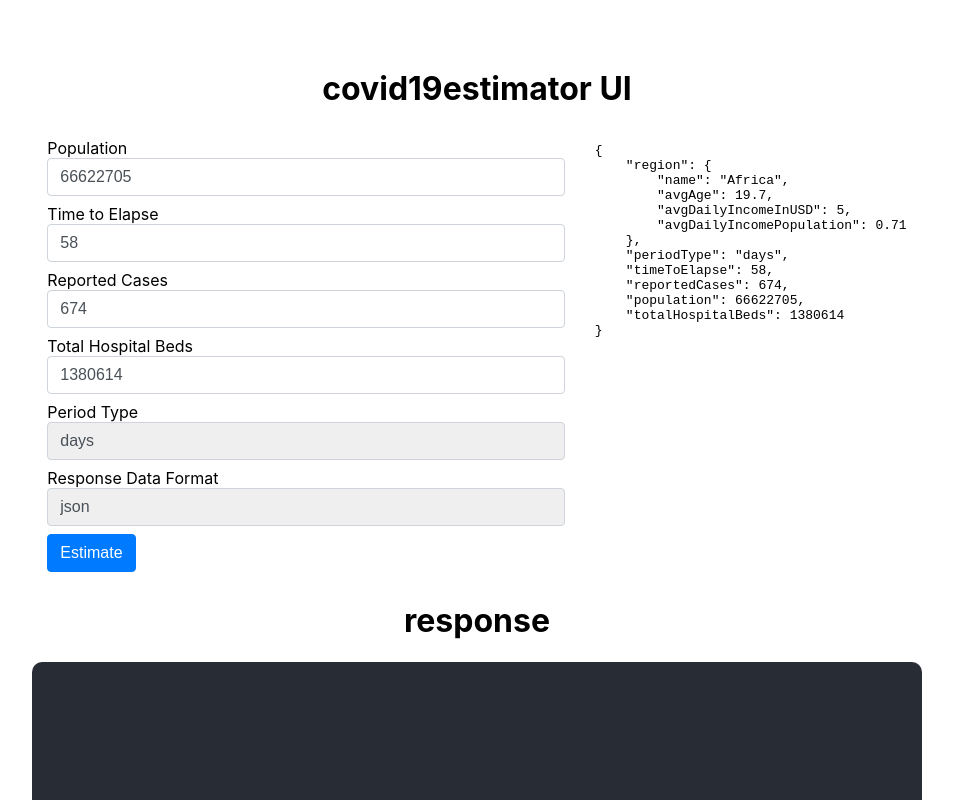
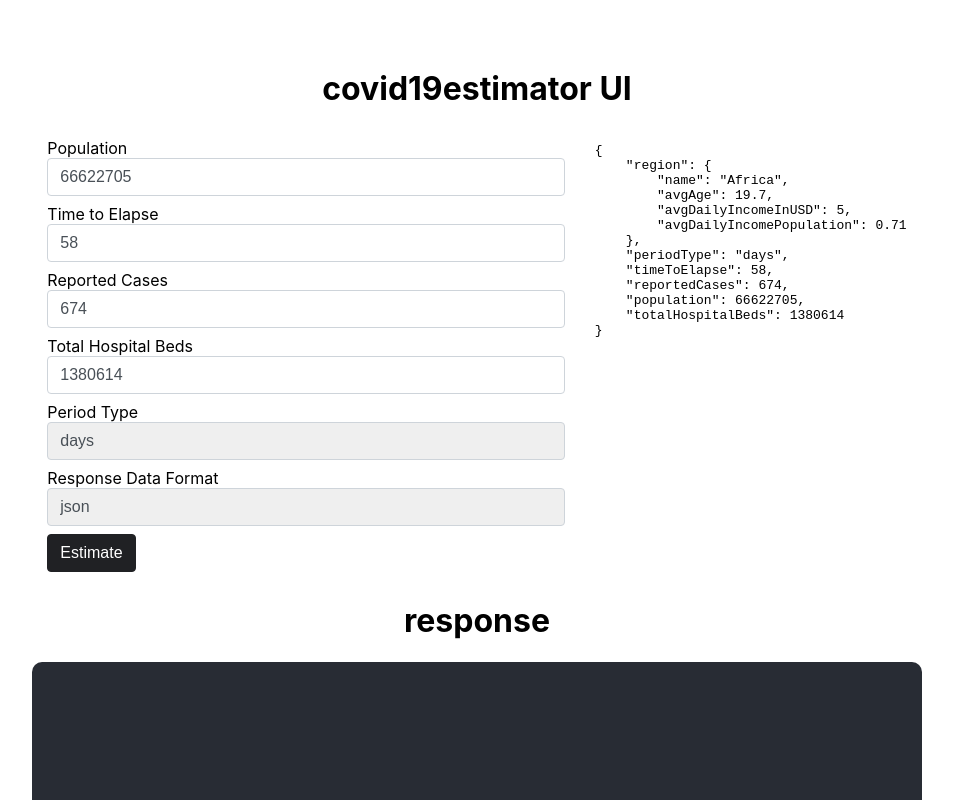
Before and after one commit to barakaVictor/BuildForSDG-reactUI, a React (Create React App) app: page / in a window 1280 px wide. Shown: the top 800 px of the page, without its empty margins (163-1116 px from the left). Built offline with nearby package versions, Linux system fonts and the light colour scheme.

Commit message:
fix(button color contrast): wsitch to darker background color for the btn-primary css class

```diff
--- a/src/components/landing/Landing.css
+++ b/src/components/landing/Landing.css
@@ -66,8 +66,8 @@ form > * {
 }
 .btn-primary{
     color: #fff;
-    background-color: #007bff;
-    border-color: #007bff;
+    background-color: #202124;
+    border-color: #202124;
 }
 pre{
     text-align: left;
```
